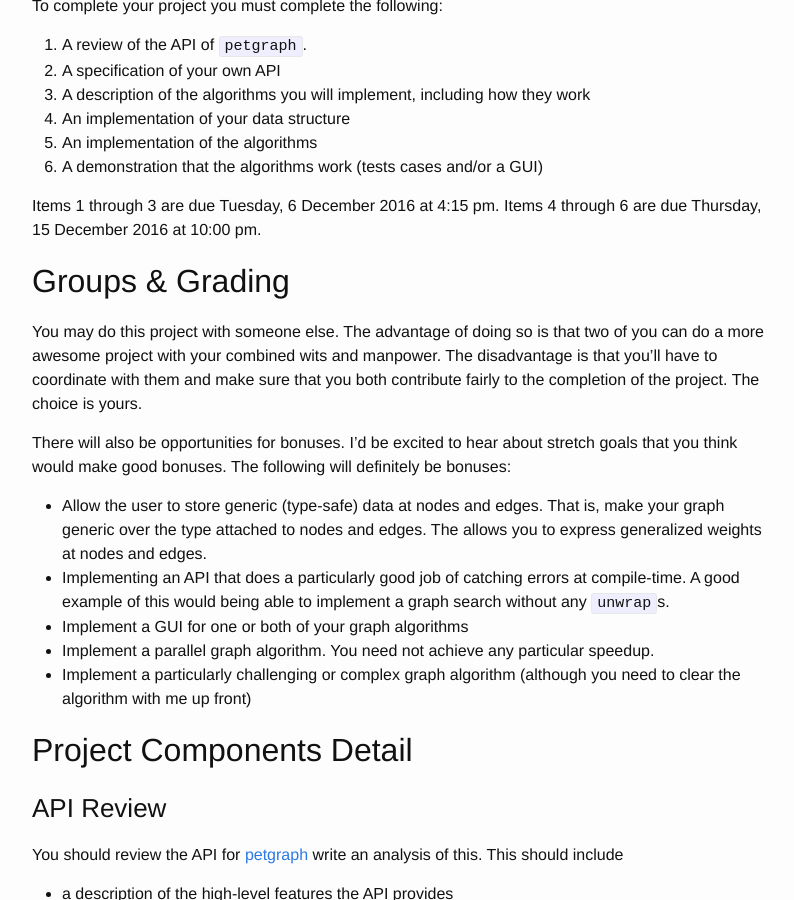
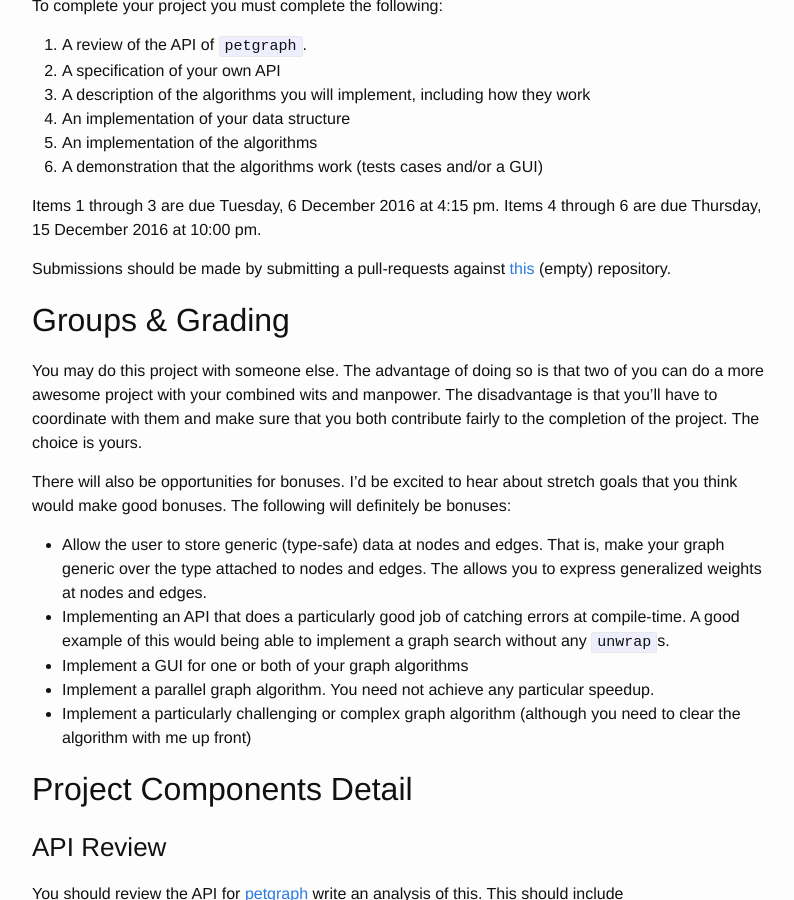
Before and after one commit to hmc-memsafe-2016f/hmc-memsafe-2016f.github.io, a Jekyll site: the page built from assignments/project/index.md, in a window 1280 px wide and 900 px high, scrolled down 407 px. Shown: the whole window, without its empty margins (238-1032 px from the left). Built offline with Jekyll 4.4.1, drawn with Linux system fonts in a browser that asks for light colours.

Commit message:
New submission directions

```diff
--- a/assignments/project/index.md
+++ b/assignments/project/index.md
@@ -27,6 +27,9 @@ To complete your project you must complete the following:
 
 Items 1 through 3 are due Tuesday, 6 December 2016 at 4:15 pm. Items 4 through 6 are due
 Thursday, 15 December 2016 at 10:00 pm.
+
+Submissions should be made by submitting a pull-requests against
+[this](https://github.com/hmc-memsafe-2016f/final-project) (empty) repository.
 
 ## Groups & Grading
 
```
